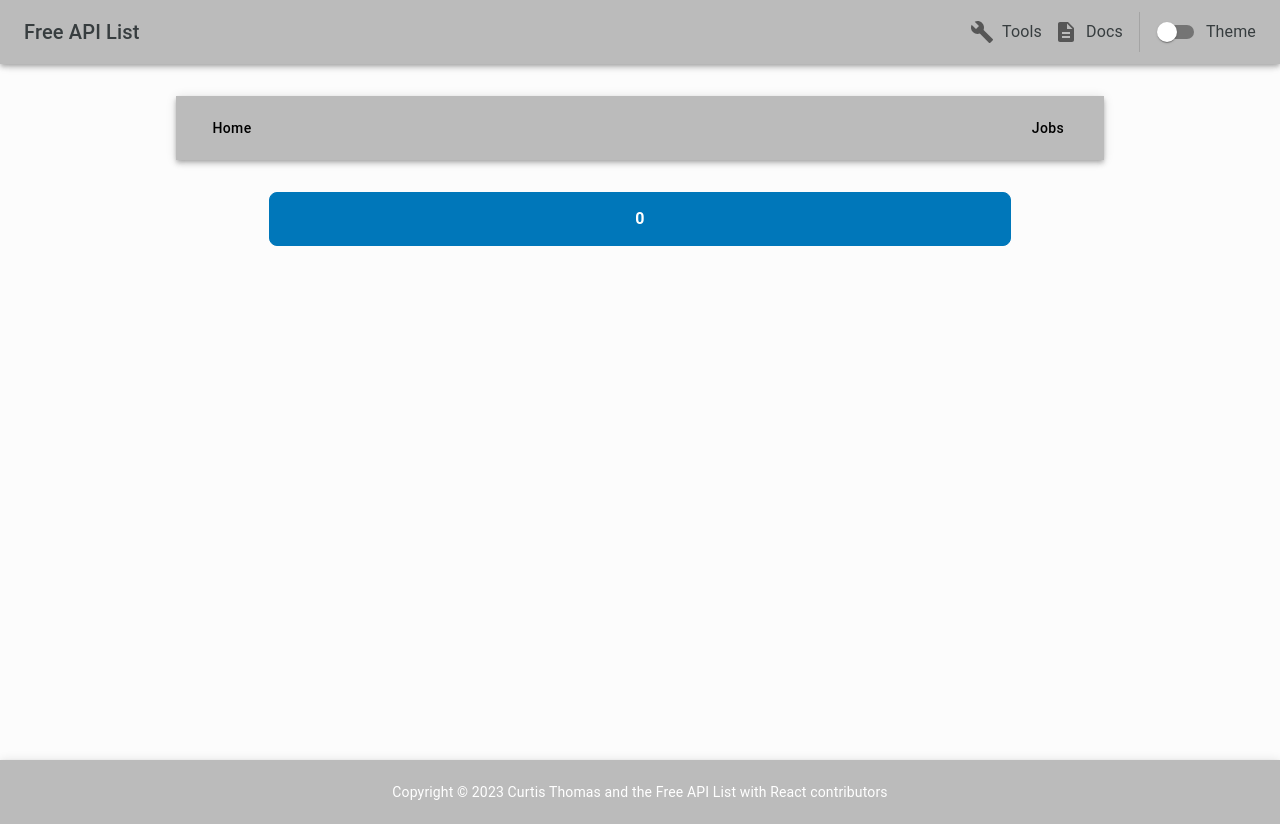
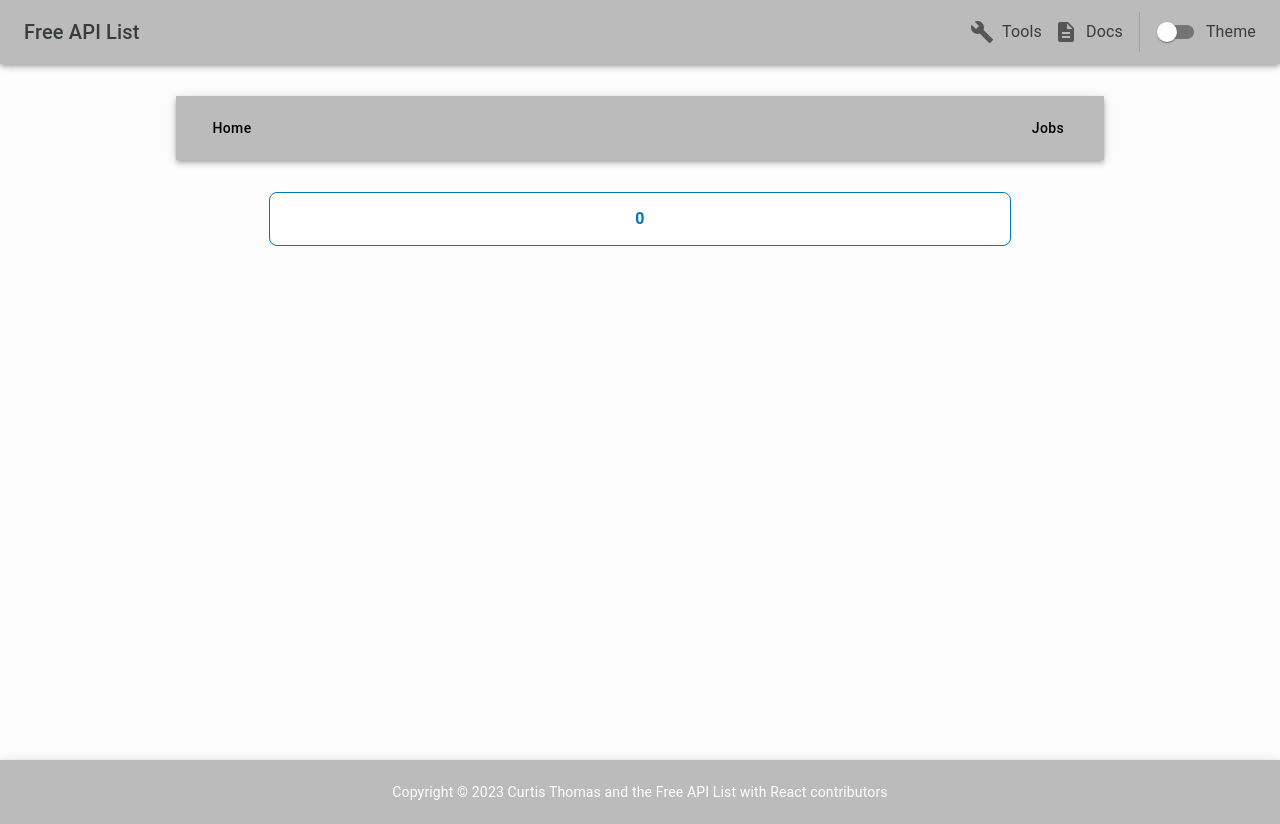
Before and after one commit to Curtis-Thomas/free-api-list-with-react, a React (Create React App) app: page /JobsDash in a window 1280 px wide. Built offline with nearby package versions, Linux system fonts and the light colour scheme.

Commit message:
fix: set default values for props of BtnRouting component (backgroundColor, textColor) to match those defined in theme.js and themeDark.js for the MuiButton component

```diff
--- a/src/components/BtnRouting.js
+++ b/src/components/BtnRouting.js
@@ -1,23 +1,26 @@
 import React from "react";
 import { useNavigate } from "react-router-dom";
-import { Box, Button, Typography } from "@mui/material";
+import { Box, Button, Typography, useTheme } from "@mui/material";
 
 
 
 const BtnRouting = ({
   btnName,
   navigateTo,
-  backgroundColor = "#0077ba",
-  textColor = "white",
+  backgroundColor,
+  textColor,
   amount = 0
 }) => {
   const navigate = useNavigate();
+  const theme = useTheme();
   const hoverShadow = function () {
     return "0px 4px 10px rgba(0, 119, 186, 1)" // Dark mode shadow
   };
   const handleClick = () => {
     navigate(navigateTo);
   }
+  console.log("color is " + theme.components.MuiButton.styleOverrides.root.color);
+  console.log("background is " + theme.components.MuiButton.styleOverrides.root.backgroundColor);
   return (
     <Box
       sx={{
@@ -34,14 +37,14 @@ const BtnRouting = ({
         fullWidth
         onClick={handleClick}
         sx={{
-          color: textColor,
-          backgroundColor: backgroundColor,
+          color: textColor || theme.components.MuiButton.styleOverrides.root.color,
+          backgroundColor: backgroundColor || theme.components.MuiButton.styleOverrides.root.backgroundColor,
           padding: "12px 24px",
           borderRadius: "8px",
           transition: "background-color 0.3s ease, opacity 0.3s ease",
           "&:hover": {
             color: 'black',
-            backgroundColor: backgroundColor,
+            backgroundColor: backgroundColor || theme.components.MuiButton.styleOverrides.root.backgroundColor,
             opacity: 1,
             boxShadow: hoverShadow(),
           },
```
